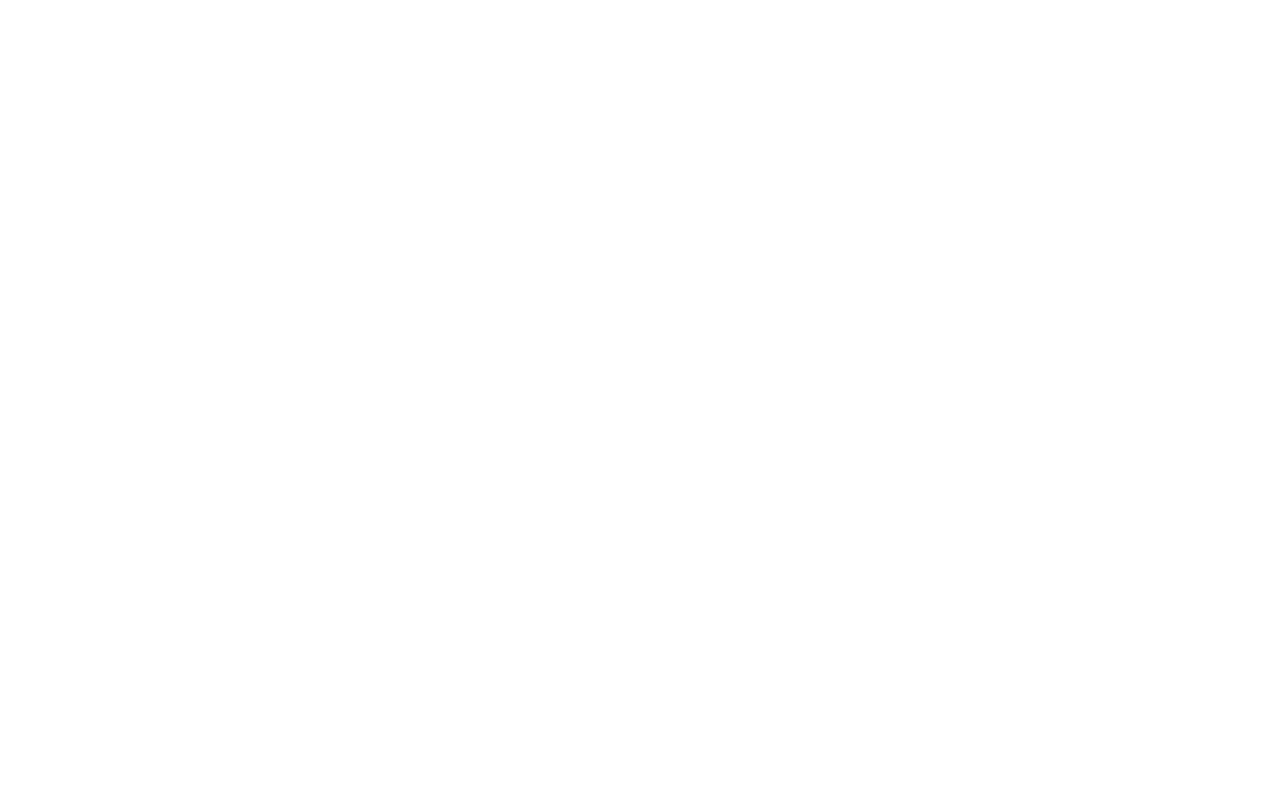
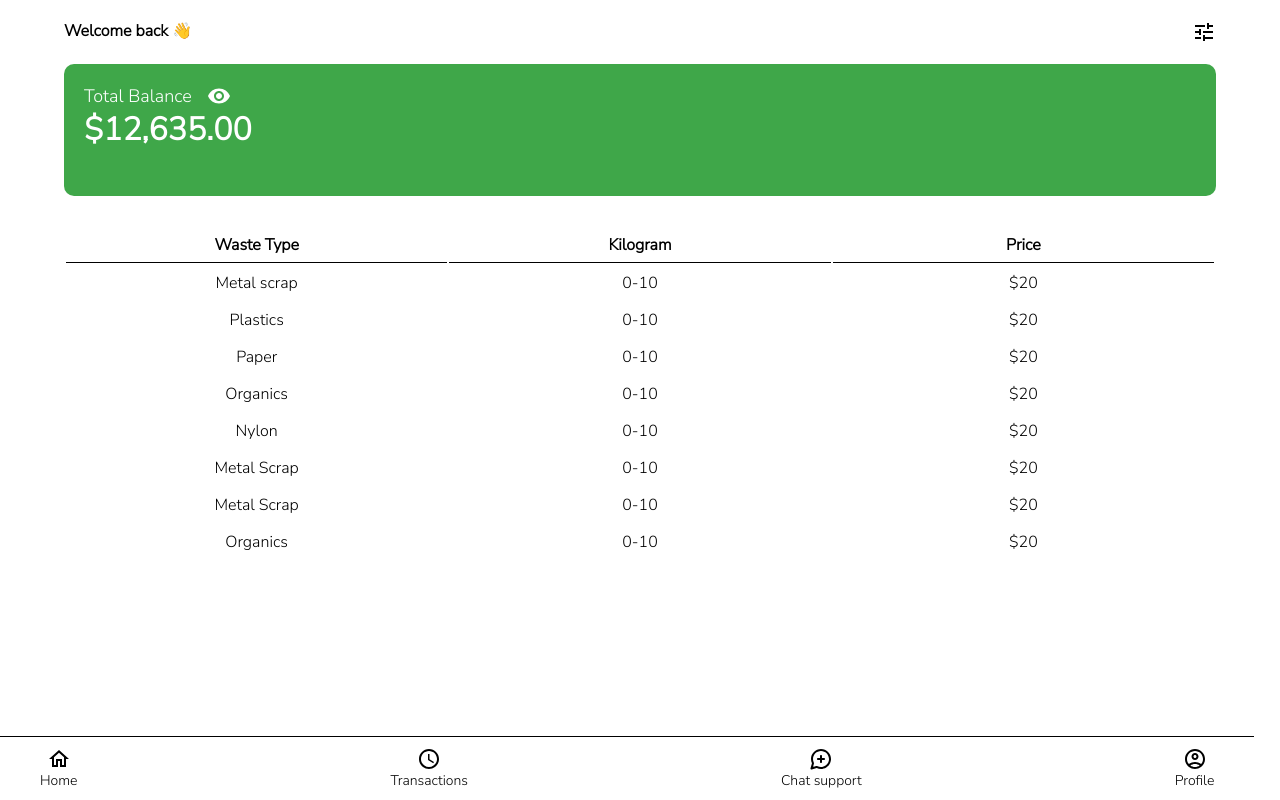
Before and after one commit to BjornOnGit/disposalic, a React (Create React App) app in the folder disposalic/: page /home in a window 1280 px wide. Before the commit this address had no page. Built offline with nearby package versions, Linux system fonts and the light colour scheme.

Commit message:
worked on the user page

```diff
--- a/disposalic/public/index.html
+++ b/disposalic/public/index.html
@@ -24,7 +24,7 @@
       work correctly both with client-side routing and a non-root public URL.
       Learn how to configure a non-root public URL by running `npm run build`.
     -->
-    <title>React App</title>
+    <title>Disposalic</title>
   </head>
   <body>
     <noscript>You need to enable JavaScript to run this app.</noscript>
--- a/disposalic/src/App.js
+++ b/disposalic/src/App.js
@@ -10,9 +10,9 @@
   return (
     <div className="app">
       <Routes>
-        <Route path="/" element={<Home />} />
+        <Route path="/" element={<SigniUp />} />
         <Route path="/signin" element={<SignIn />} />
-        <Route path="/signup" element={<SigniUp />} />
+        <Route path="/home" element={<Home />} />
         <Route path="verification" element={<Verification />} />
       </Routes>
     </div>
--- a/disposalic/src/pages/Home.js
+++ b/disposalic/src/pages/Home.js
@@ -1,7 +1,71 @@
 import React from "react";
+import TuneIcon from "@mui/icons-material/Tune";
+import RemoveRedEyeIcon from "@mui/icons-material/RemoveRedEye";
+import data from "./dummyData";
+import HomeOutlined from "@mui/icons-material/HomeOutlined";
+import AccessTimeIcon from "@mui/icons-material/AccessTime";
+import MapsUgcRoundedIcon from "@mui/icons-material/MapsUgcRounded";
+import AccountCircleOutlinedIcon from "@mui/icons-material/AccountCircleOutlined";
 
 const Home = () => {
-  return <div>Home</div>;
+  return (
+    <div className="home">
+      <div className="header">
+        <h4>Welcome back 👋</h4>
+        <TuneIcon />
+      </div>
+
+      <div className="overview">
+        <div className="text">
+          <p>Total Balance</p> <RemoveRedEyeIcon />{" "}
+        </div>
+        <div className="amount">
+          {" "}
+          <h1>$12,635.00</h1>
+        </div>
+      </div>
+
+      <table className="table">
+        <tr className="table-header">
+          <th>Waste Type</th>
+          <th>Kilogram</th>
+          <th>Price</th>
+        </tr>
+        {data?.map((item, key) => {
+          let { name, weight, price } = item;
+          return (
+            <tr>
+              <td>{name}</td>
+              <td>{weight}</td>
+              <td>${price}</td>
+            </tr>
+          );
+        })}
+      </table>
+
+      <div className="navigation">
+        <div className="nav-item">
+          <HomeOutlined />
+          <p>Home</p>
+        </div>
+
+        <div className="nav-item">
+          <AccessTimeIcon />
+          <p>Transactions</p>
+        </div>
+
+        <div className="nav-item">
+          <MapsUgcRoundedIcon />
+          <p>Chat support</p>
+        </div>
+
+        <div className="nav-item">
+          <AccountCircleOutlinedIcon />
+          <p>Profile</p>
+        </div>
+      </div>
+    </div>
+  );
 };
 
 export default Home;
--- a/disposalic/src/pages/SignIn.js
+++ b/disposalic/src/pages/SignIn.js
@@ -1,4 +1,5 @@
 import React, { useState } from "react";
+import { useNavigate, Link } from "react-router-dom";
 import LockOutlinedIcon from "@mui/icons-material/LockOutlined";
 import PersonOutlineIcon from "@mui/icons-material/PersonOutline";
 import { Button } from "@mui/material";
@@ -6,6 +7,7 @@
 const SignIn = () => {
   const [fullName, setFullName] = useState("");
   const [password, setPassword] = useState("");
+  const navigate = useNavigate();
 
   return (
     <div className="signin">
@@ -35,12 +37,14 @@
         </form>
 
         <div className="register">
-          <Button fullWidth>Log in</Button>
+          <Button fullWidth onClick={() => navigate("/home")}>
+            Log in
+          </Button>
         </div>
 
         <div className="already">
           <div>
-            <b>Don't have an account? </b> <a href="#"> Click here</a>{" "}
+            <b>Don't have an account? </b> <Link to="/"> Sign up in</Link>{" "}
           </div>
         </div>
       </div>
--- a/disposalic/src/pages/SignUp.js
+++ b/disposalic/src/pages/SignUp.js
@@ -5,6 +5,7 @@
 import HomeOutlined from "@mui/icons-material/HomeOutlined";
 import LockOutlinedIcon from "@mui/icons-material/LockOutlined";
 import { Button } from "@mui/material";
+import { useNavigate, Link } from "react-router-dom";
 
 const Signup = () => {
   const [fullName, setFullName] = useState("");
@@ -12,6 +13,7 @@
   const [residence, setResidence] = useState("");
   const [password, setPassword] = useState("");
   const [confirmPassword, setConfirmPassword] = useState("");
+  const navigate = useNavigate();
 
   return (
     <div className="signup">
@@ -77,12 +79,14 @@
         </form>
 
         <div className="register">
-          <Button fullWidth>Register</Button>
+          <Button fullWidth onClick={() => navigate("/home")}>
+            Register
+          </Button>
         </div>
 
         <div className="already">
           <div>
-            <b>Already have an account? </b> <a href="#"> Log in</a>{" "}
+            <b>Already have an account? </b> <Link to="/signin"> Log in</Link>{" "}
           </div>
         </div>
       </div>
--- /dev/null
+++ b/disposalic/src/pages/dummyData.js
@@ -0,0 +1,52 @@
+const data = [
+  {
+    id: 1,
+    name: "Metal scrap",
+    weight: "0-10",
+    price: 20,
+  },
+  {
+    id: 2,
+    name: "Plastics",
+    weight: "0-10",
+    price: 20,
+  },
+  {
+    id: 3,
+    name: "Paper",
+    weight: "0-10",
+    price: 20,
+  },
+  {
+    id: 6,
+    name: "Organics",
+    weight: "0-10",
+    price: 20,
+  },
+  {
+    id: 7,
+    name: "Nylon",
+    weight: "0-10",
+    price: 20,
+  },
+  {
+    id: 8,
+    name: "Metal Scrap",
+    weight: "0-10",
+    price: 20,
+  },
+  {
+    id: 9,
+    name: "Metal Scrap",
+    weight: "0-10",
+    price: 20,
+  },
+  {
+    id: 10,
+    name: "Organics",
+    weight: "0-10",
+    price: 20,
+  },
+];
+
+export default data;
--- /dev/null
+++ b/disposalic/src/styles/Home.scss
@@ -0,0 +1,96 @@
+.home {
+  height: 100vh;
+
+  .header {
+    display: flex;
+    justify-content: space-between;
+    max-width: 90vw;
+    margin-left: auto;
+    margin-right: auto;
+    padding-top: 20px;
+
+    .MuiSvgIcon-root {
+      &:hover {
+        cursor: pointer;
+      }
+    }
+  }
+
+  .overview {
+    max-width: 90vw;
+    margin-left: auto;
+    margin-right: auto;
+    background-color: #3fa749;
+    border-radius: 10px;
+    height: 132px;
+    margin-top: 20px;
+    padding: 20px;
+    color: white;
+
+    .text {
+      display: flex;
+      align-items: center;
+
+      p {
+        margin-right: 15px;
+        font-size: 18px;
+      }
+
+      .MuiSvgIcon-root {
+        &:hover {
+          cursor: pointer;
+        }
+      }
+    }
+  }
+
+  .table {
+    width: 90vw;
+    margin-left: auto;
+    margin-right: auto;
+    margin-top: 30px;
+
+    th {
+      border-bottom: 1px solid black;
+      border-collapse: collapse;
+    }
+
+    td {
+      width: 20%;
+    }
+
+    tr {
+      height: 35px;
+      text-align: center;
+    }
+  }
+
+  .navigation {
+    display: flex;
+    justify-content: space-between;
+    position: absolute;
+    bottom: 0;
+    padding: 10px 40px 10px 40px;
+    border-top: 1px solid black;
+    width: 98vw;
+    margin-left: auto;
+
+    .nav-item {
+      display: flex;
+      flex-direction: column;
+      align-items: center;
+
+      &:hover {
+        cursor: pointer;
+      }
+
+      p {
+        font-size: 14px;
+
+        &:hover {
+          color: rgb(160, 158, 158);
+        }
+      }
+    }
+  }
+}
--- a/disposalic/src/styles/index.scss
+++ b/disposalic/src/styles/index.scss
@@ -3,3 +3,4 @@
 @import "./app.scss";
 @import "./signup.scss";
 @import "./signin.scss";
+@import "./Home.scss";
```
